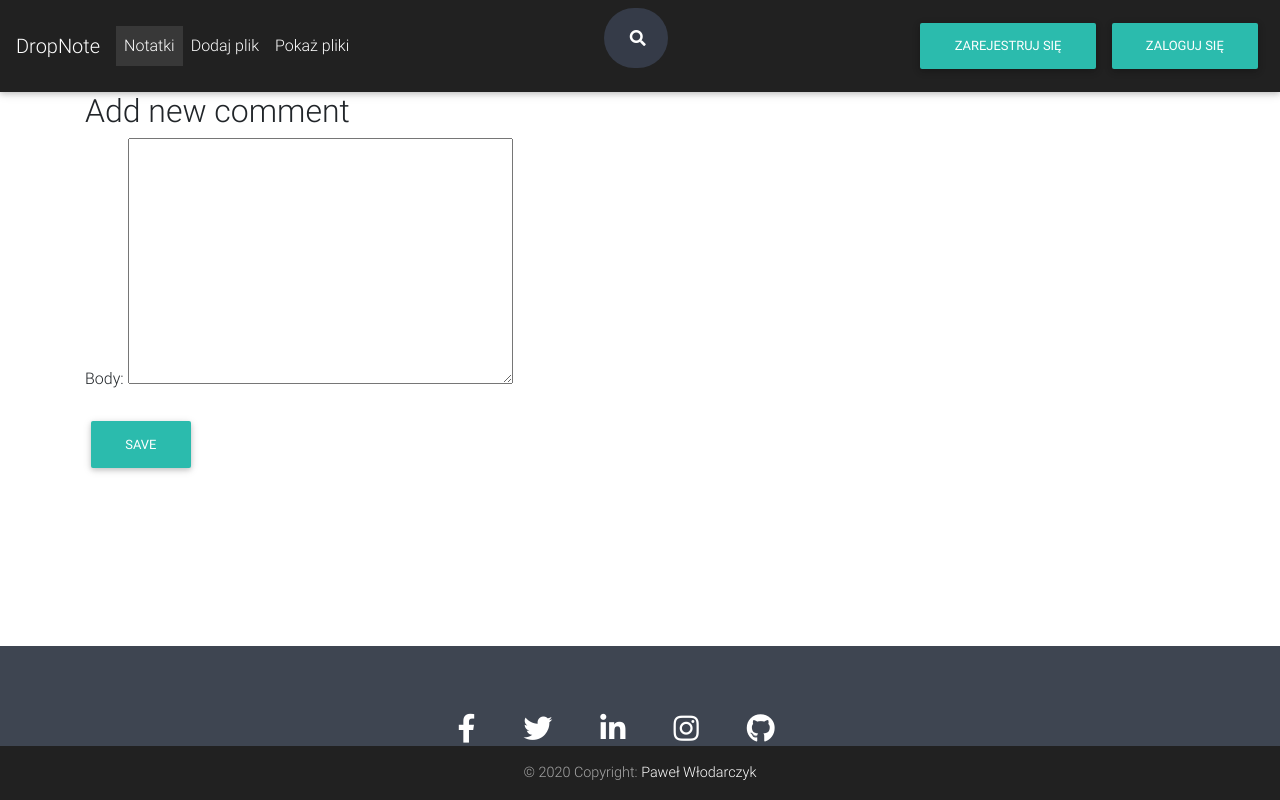
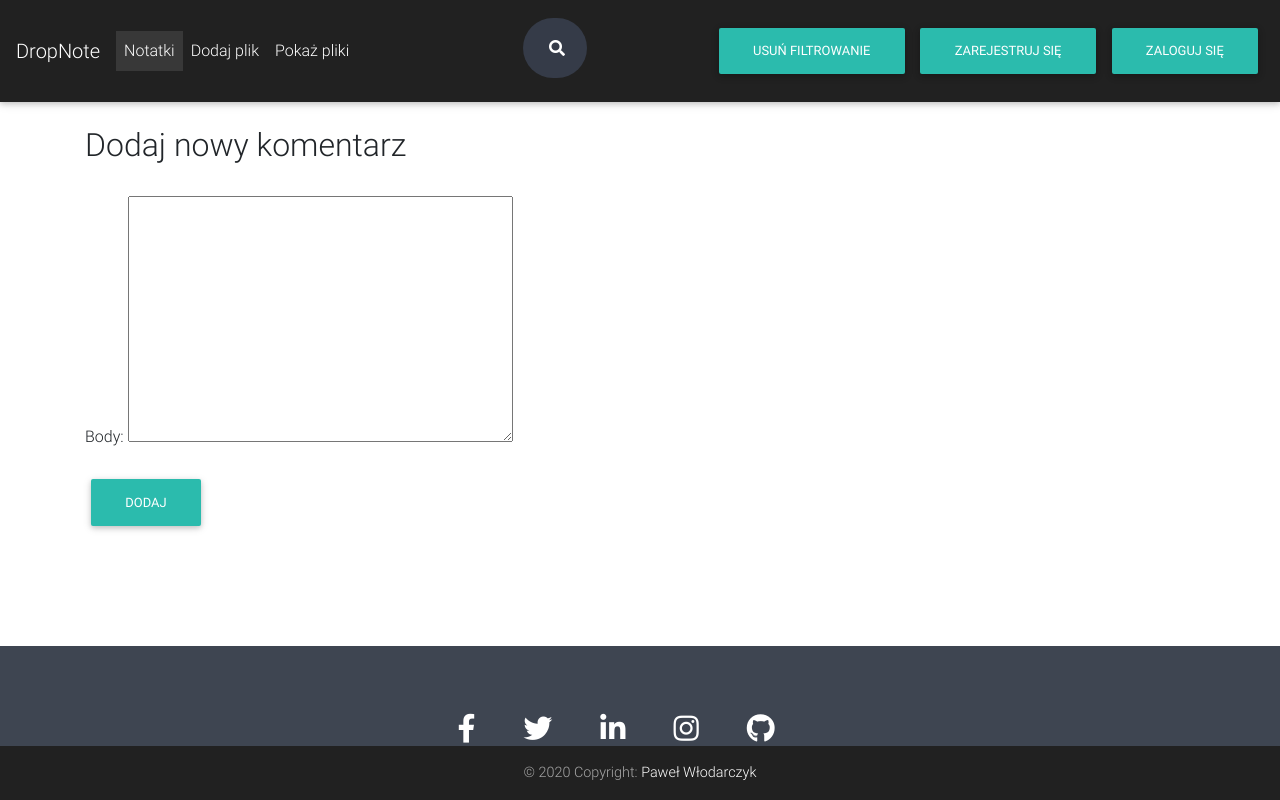
Before and after one commit to empios/dropnotev2, a Django app: page /note/1/addcomment/ in a window 1280 px wide. Run offline with Django 3.2, Linux system fonts and the light colour scheme; tables that the repository leaves empty hold one stand-in row (values such as "Sample post"); parts of the project's set-up code (start-up, migrations or seed data) failed here and were passed over; some libraries are stand-ins or nearby versions.

Commit message:
-Added filter clean -Added front-end to comment system

```diff
--- a/myblog/templates/blog/add_comment.html
+++ b/myblog/templates/blog/add_comment.html
@@ -1,10 +1,12 @@
 {% extends 'blog/base.html' %}
 
 {% block content %}
-    <h2 id="post-header">Add new comment</h2>
+    <br/>
+    <h2 id="post-header">Dodaj nowy komentarz</h2>
+    <br/>
     <form method="POST" class="addcomment">
         {% csrf_token %}
         {{ comment_form.as_p }}
-        <button type="submit" class="save btn btn-default">Save</button>
+        <button type="submit" class="save btn btn-default">Dodaj</button>
     </form>
 {% endblock %}
--- a/myblog/templates/blog/base.html
+++ b/myblog/templates/blog/base.html
@@ -78,17 +78,18 @@
             </li>
         </ul>
 
-
+        <div style="align-items: center; margin-left: 40px; margin-top: 10px;">
             <form method="post" id="searching_form" action="/search/">
                 {% csrf_token %}
                 <div class="searchbar">
                     <input class="search_input" type="text" name="search" placeholder="Szukaj...">
-                <a href="javascript:$('#searching_form').submit();" class="search_icon"><i class="fas fa-search"></i></a>
+                    <a href="javascript:$('#searching_form').submit();" class="search_icon"><i
+                            class="fas fa-search"></i></a>
                 </div>
             </form>
+        </div>
         <div class="mdl-layout-spacer float-right">
-
-
+            <a href="/" class="save btn btn-default">Usuń filtrowanie</a>
             {% if user.is_authenticated %}
                 <a href="/logout" id="logout" class="btn btn-raised btn-default bg-white" style="margin-right: 5px">Wyloguj
                     się</a>
```
Also changed, not shown: myblog/templates/blog/post_detail.html (+10 -2 lines). Lines whose indentation alone changed are shown as unchanged.
